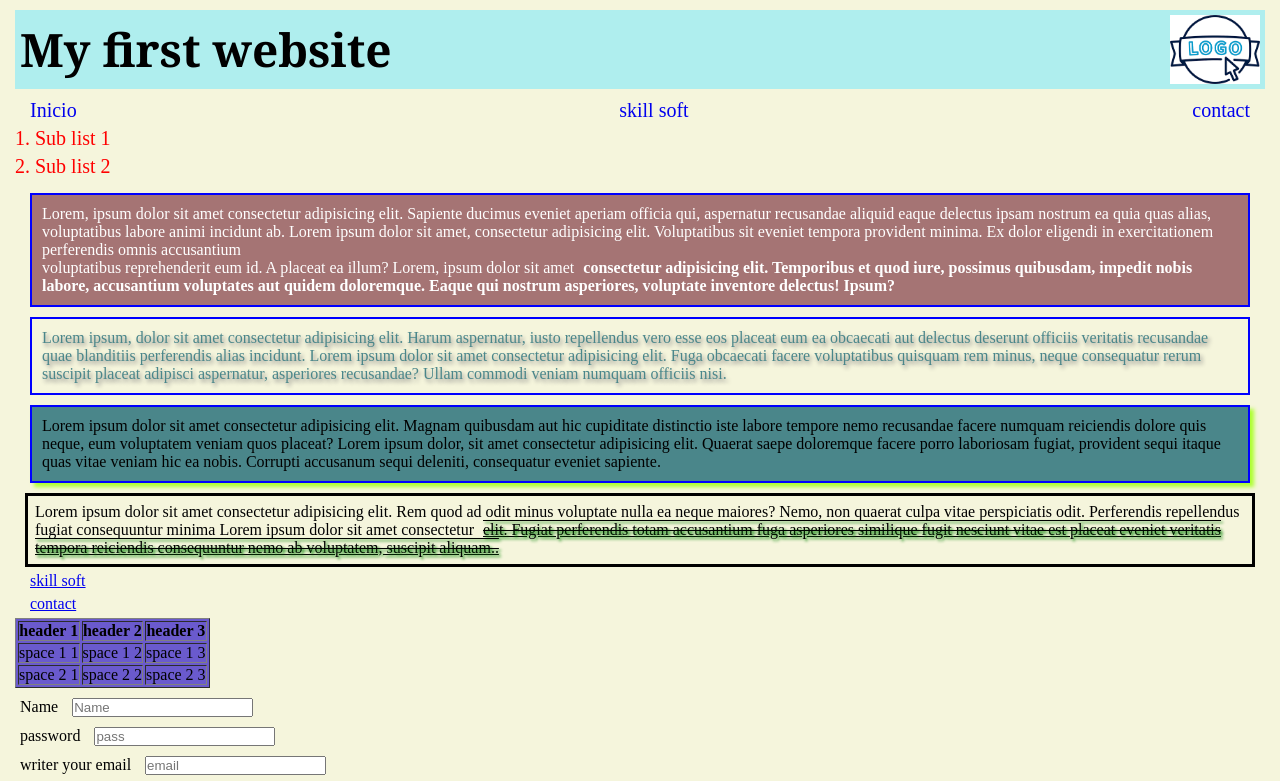
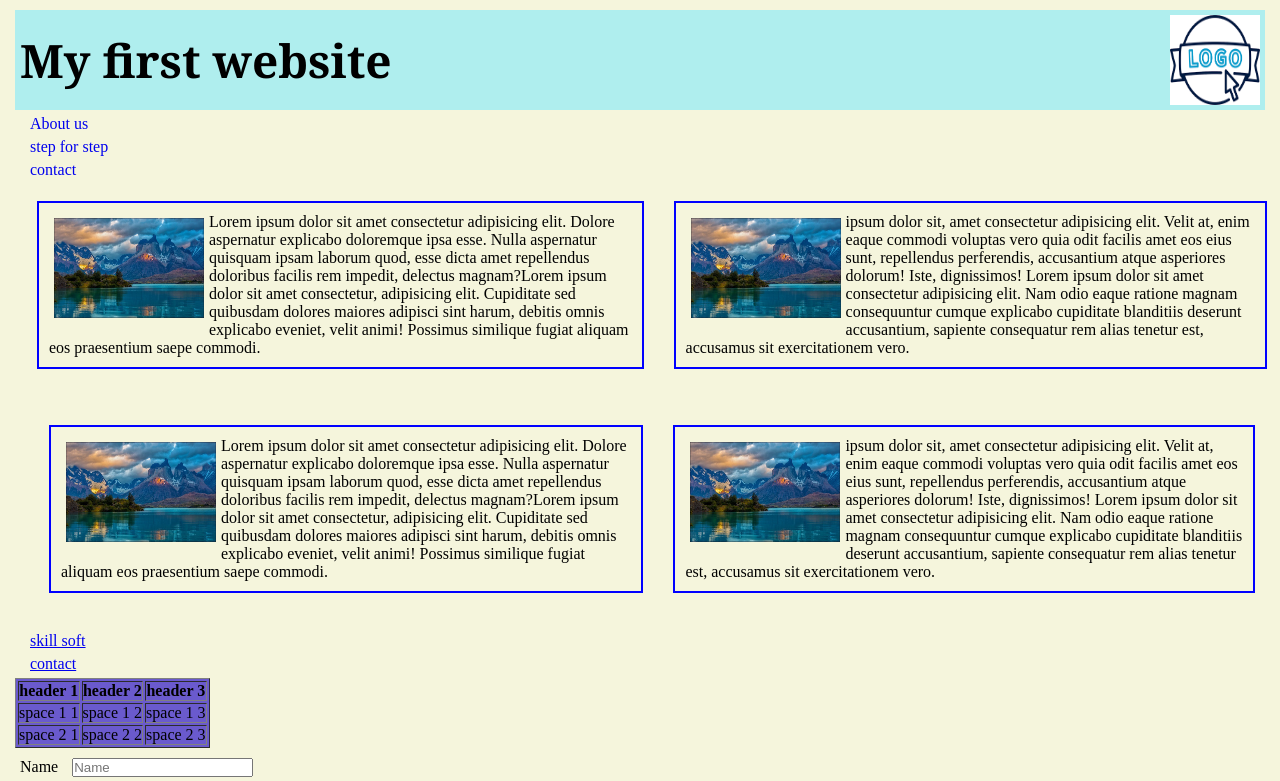
Before and after one commit to Miguel-Angel-Guate/FirstWeek_one, a plain HTML site: page index.html in a window 1280 px wide. Shown: the top 781 px of the page. Drawn offline with Linux system fonts and the light colour scheme.

Commit message:
i´m try update a new thins again

```diff
--- a/index.css
+++ b/index.css
@@ -6,12 +6,13 @@
 
 .one{
        width: 90px;
+       height: 90px;
        display: flex;
+       background-color: #eee;
+       overflow: visible;
 
 }
-.navOne{
 
-}
 body{
        background-color: beige;
 }
@@ -37,8 +38,8 @@ p{
        padding: 10px;
 }
 #textOne{
-       color: white;
-       background-color: rgb(165, 116, 116)
+
+      text-align: justify;
 
 
 
@@ -58,11 +59,6 @@ p{
 [border] {
        background-color: slateblue;
 }
-.mySpan{
-       text-decoration: overline underline line-through;
-       text-shadow: 2px 2px 3px green;
-
-}
 blockquote{
        border: 3px solid;
        margin: 5px;
@@ -72,18 +68,12 @@ footer{
        background-color: grey;
        border: groove;
 }
-#nav{
-       display: flex;
-       text-emphasis: center;
-       justify-content: space-between;
-       font-size: 20px;
-       border: 5px;
-}
-nav>ul>li{
-       color: red;
-}
+
+
 nav a{
        text-decoration: none;
+
+
 }
 form{
 
@@ -102,3 +92,24 @@ ul {
        align-items: center;
 
 }
+
+.imgOne{
+       width: 150px;
+       height: 100px;
+       float: left;
+
+
+
+}
+
+section{
+       width: 100%;
+       display: flex;
+       padding: 7px;
+
+}
+.imgTwo{
+       width: 150px;
+       height: 100px;
+       float: left;
+}
--- a/index.html
+++ b/index.html
@@ -16,20 +16,13 @@
 
        </header>
        <nav>
-              <ul id="nav">
+              <ul>
                      <li>
-                            <a href="#">Inicio</a>
-                            <ol>
-                                   <li>
-                                          Sub list 1
-                                   </li>
-                                   <li>
-                                          Sub list 2
-                                   </li>
-                            </ol>
+                            <a href="#">About us</a>
+
                      </li>
                      <li>
-                            <a href="#">skill soft</a>
+                            <a href="#">step for step</a>
                      </li>
                      <li>
                             <a href="#">contact</a>
@@ -37,12 +30,22 @@
               </ul>
        </nav>
        <section>
-              <article>
-                     <p id="textOne">Lorem, ipsum dolor sit amet consectetur adipisicing elit. Sapiente ducimus eveniet aperiam officia qui, aspernatur recusandae aliquid eaque delectus ipsam nostrum ea quia quas alias, voluptatibus labore animi incidunt ab. Lorem ipsum dolor sit amet, consectetur adipisicing elit. Voluptatibus sit eveniet tempora provident minima. Ex dolor eligendi in exercitationem perferendis omnis accusantium <br>    voluptatibus reprehenderit eum id. A placeat ea illum? Lorem, ipsum dolor sit amet <strong> consectetur adipisicing elit. Temporibus et quod iure, possimus quibusdam, impedit nobis labore, accusantium voluptates aut quidem doloremque. Eaque qui nostrum asperiores, voluptate inventore delectus! Ipsum?</strong></p>
-                            <p id="textTwo">Lorem ipsum, dolor sit amet consectetur adipisicing elit. Harum aspernatur, iusto repellendus vero esse eos placeat eum ea obcaecati aut delectus deserunt officiis veritatis recusandae quae blanditiis perferendis alias incidunt. Lorem ipsum dolor sit amet consectetur adipisicing elit. Fuga obcaecati facere voluptatibus quisquam rem minus, neque consequatur rerum suscipit placeat adipisci aspernatur, asperiores recusandae? Ullam commodi veniam numquam officiis nisi.</p>
-              <p class="textThree">Lorem ipsum dolor sit amet consectetur adipisicing elit. Magnam quibusdam aut hic cupiditate distinctio iste labore tempore nemo recusandae facere numquam reiciendis dolore quis neque, eum voluptatem veniam quos placeat? Lorem ipsum dolor, sit amet consectetur adipisicing elit. Quaerat saepe doloremque facere porro laboriosam fugiat, provident sequi itaque quas vitae veniam hic ea nobis. Corrupti accusanum sequi deleniti, consequatur eveniet sapiente.</p>
-              <blockquote>Lorem ipsum dolor sit amet consectetur adipisicing elit. Rem quod ad odit minus voluptate nulla ea neque maiores? Nemo, non quaerat culpa vitae perspiciatis odit. Perferendis repellendus fugiat consequuntur minima Lorem ipsum dolor sit amet consectetur <span class="mySpan"> elit. Fugiat perferendis totam accusantium fuga asperiores similique fugit nesciunt vitae est placeat eveniet veritatis tempora reiciendis consequuntur nemo ab voluptatem, suscipit aliquam..</span> </blockquote>
+              <article class="articleOne">
+              <p> <img class="imgOne" src="./img/dd.jpg" alt="it´s to understand more about the article">Lorem ipsum dolor sit amet consectetur adipisicing elit. Dolore aspernatur explicabo doloremque ipsa esse. Nulla aspernatur quisquam ipsam laborum quod, esse dicta amet repellendus doloribus facilis rem impedit, delectus magnam?Lorem ipsum dolor sit amet consectetur, adipisicing elit. Cupiditate sed quibusdam dolores maiores adipisci sint harum, debitis omnis explicabo eveniet, velit animi! Possimus similique fugiat aliquam eos praesentium saepe commodi. </p>
               </article>
+              <article class="articleTwo"><p> <img class="imgTwo" src="./img/dd.jpg"> ipsum dolor sit, amet consectetur adipisicing elit. Velit at, enim eaque commodi voluptas vero quia odit facilis amet eos eius sunt, repellendus perferendis, accusantium atque asperiores dolorum! Iste, dignissimos! Lorem ipsum dolor sit amet consectetur adipisicing elit. Nam odio eaque ratione magnam consequuntur cumque explicabo cupiditate blanditiis deserunt accusantium, sapiente consequatur rem alias tenetur est, accusamus sit exercitationem vero. </p>
+
+              </article>
+       </section>
+       <section>
+              <section>
+                     <article class="articleOne">
+                     <p> <img class="imgOne" src="./img/dd.jpg" alt="it´s to understand more about the article">Lorem ipsum dolor sit amet consectetur adipisicing elit. Dolore aspernatur explicabo doloremque ipsa esse. Nulla aspernatur quisquam ipsam laborum quod, esse dicta amet repellendus doloribus facilis rem impedit, delectus magnam?Lorem ipsum dolor sit amet consectetur, adipisicing elit. Cupiditate sed quibusdam dolores maiores adipisci sint harum, debitis omnis explicabo eveniet, velit animi! Possimus similique fugiat aliquam eos praesentium saepe commodi. </p>
+                     </article>
+                     <article class="articleTwo"><p> <img class="imgTwo" src="./img/dd.jpg"> ipsum dolor sit, amet consectetur adipisicing elit. Velit at, enim eaque commodi voluptas vero quia odit facilis amet eos eius sunt, repellendus perferendis, accusantium atque asperiores dolorum! Iste, dignissimos! Lorem ipsum dolor sit amet consectetur adipisicing elit. Nam odio eaque ratione magnam consequuntur cumque explicabo cupiditate blanditiis deserunt accusantium, sapiente consequatur rem alias tenetur est, accusamus sit exercitationem vero. </p>
+
+                     </article>
+              </section>
        </section>
        <aside>
               <ul>
```
